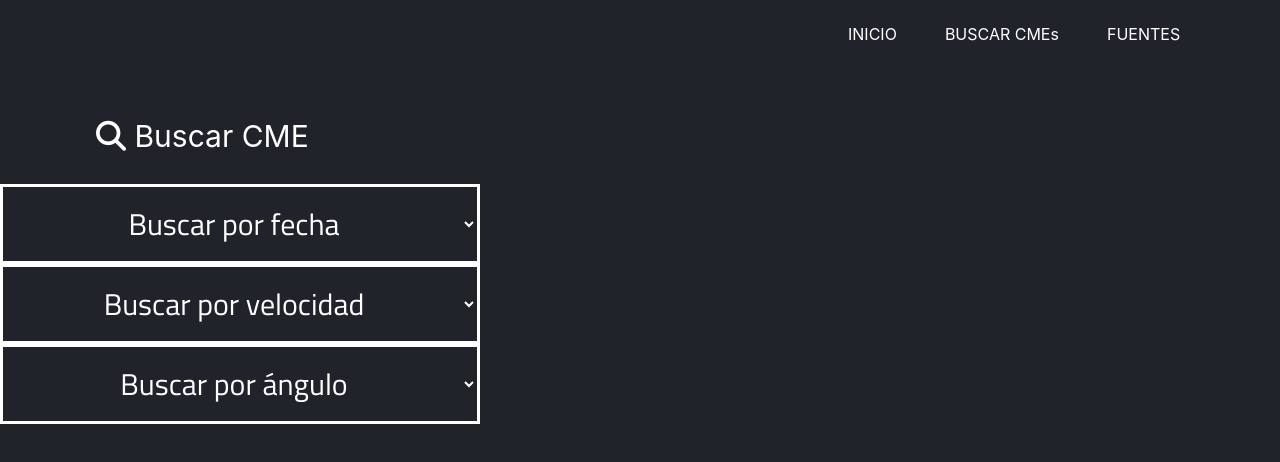
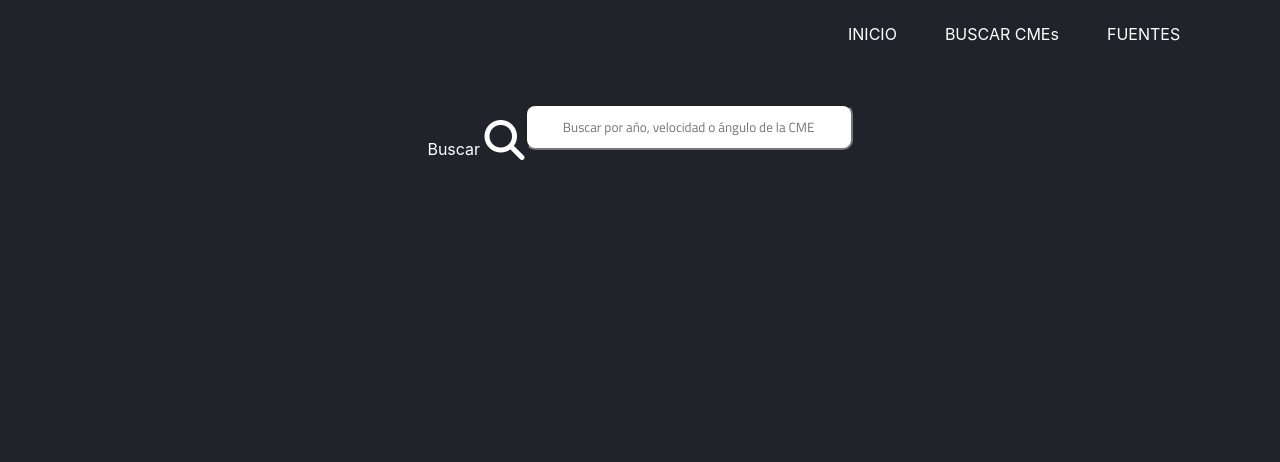
Before and after one commit to Bere333/RunaHR-Test, a React (Create React App) app in the folder my-app/: page /search in a window 1280 px wide. Shown: the top 462 px of the page. Built offline with nearby package versions, Linux system fonts and the light colour scheme.

Commit message:
se cambio estructura de search

```diff
--- a/my-app/src/Views/View-Data/Search.js
+++ b/my-app/src/Views/View-Data/Search.js
@@ -2,7 +2,7 @@ import React, { Component } from 'react';
 import './Search.scss'
 
 import Navbar from '../Utils/Navbar/Navbar';
-import Option from '../Utils/Select/Option';
+// import Option from '../Utils/Select/Option';
 
 
 
@@ -14,8 +14,15 @@ class Search extends Component {
                 <Navbar/>
             </div>
             <div>
-                <p className="text-search"><i class="fas fa-search"></i> Buscar CME</p>
-                <div>
+                <div className="box-search">
+                    <div>
+                        <p>Buscar <i className="fas fa-search"></i></p>
+                    </div>
+                    <div>
+                        <input placeholder="Buscar por año, velocidad o ángulo de la CME" className="input-search"></input>
+                    </div>
+                </div>
+                {/* <div>
                     <div className="box-select">
                         <select className="select">
                             <Option value="Buscar por fecha" className="text-option">Buscar por fecha</Option>
@@ -41,7 +48,7 @@ class Search extends Component {
 
                     </div>
 
-                </div>
+                </div>*/}
 
             </div>
 
--- a/my-app/src/Views/View-Data/Search.scss
+++ b/my-app/src/Views/View-Data/Search.scss
@@ -12,7 +12,7 @@ $color-white:white;
     font-family: $color-fondos;
     color: $color-white;
     font-size: $font-size;
-    padding: 0rem 0rem 0rem 6rem;
+
 }
 .select{
     width:30rem;
@@ -32,3 +32,24 @@ $color-white:white;
     display: flex;
     flex-direction: column;
 }
+.box-search{
+   display: flex;
+   flex-direction: row;
+   justify-content:center;
+}
+.box-search p{
+    color:$color-white;
+}
+.input-search{
+    width: 20rem;
+    height: 5vh;
+    border-radius: 10px;
+    font-family: $font-fuente;
+    text-align: center;
+}
+.fa-search{
+    color:$color-white;
+    font-size: 40px;
+    margin-top:0;
+    padding-top: -2rem;
+}
```
